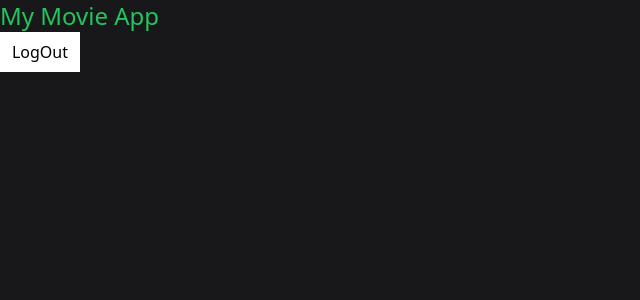
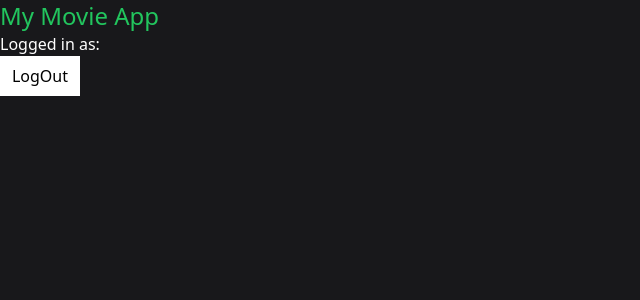
Before and after one commit to Visinho/my_movie_app, a Next.js app: page / in a window 1280 px wide. Shown: the top 300 px of the page, without its empty margins (0-640 px from the left). Built offline with nearby package versions, Linux system fonts and the light colour scheme; no server answers; the database is empty; sample sign-in values are in the browser's storage.

Commit message:
Completed the logic for fetched a logged in user

```diff
--- a/pages/index.tsx
+++ b/pages/index.tsx
@@ -1,3 +1,4 @@
+import useCurrentUser from "@/hooks/useCurrentUser";
 import { NextPageContext } from "next";
 import { getSession, signOut } from "next-auth/react";
 
@@ -19,9 +20,13 @@
 }
 
 export default function Home() {
+
+  const { data: user } = useCurrentUser();
+
   return (
     <>
      <h1 className="text-2xl text-green-500">My Movie App</h1>
+     <p className="text-white">Logged in as: {user?.email}</p>
      <button className="h-10 w-20 bg-white" onClick={() => signOut()}>
       LogOut
      </button>
```
